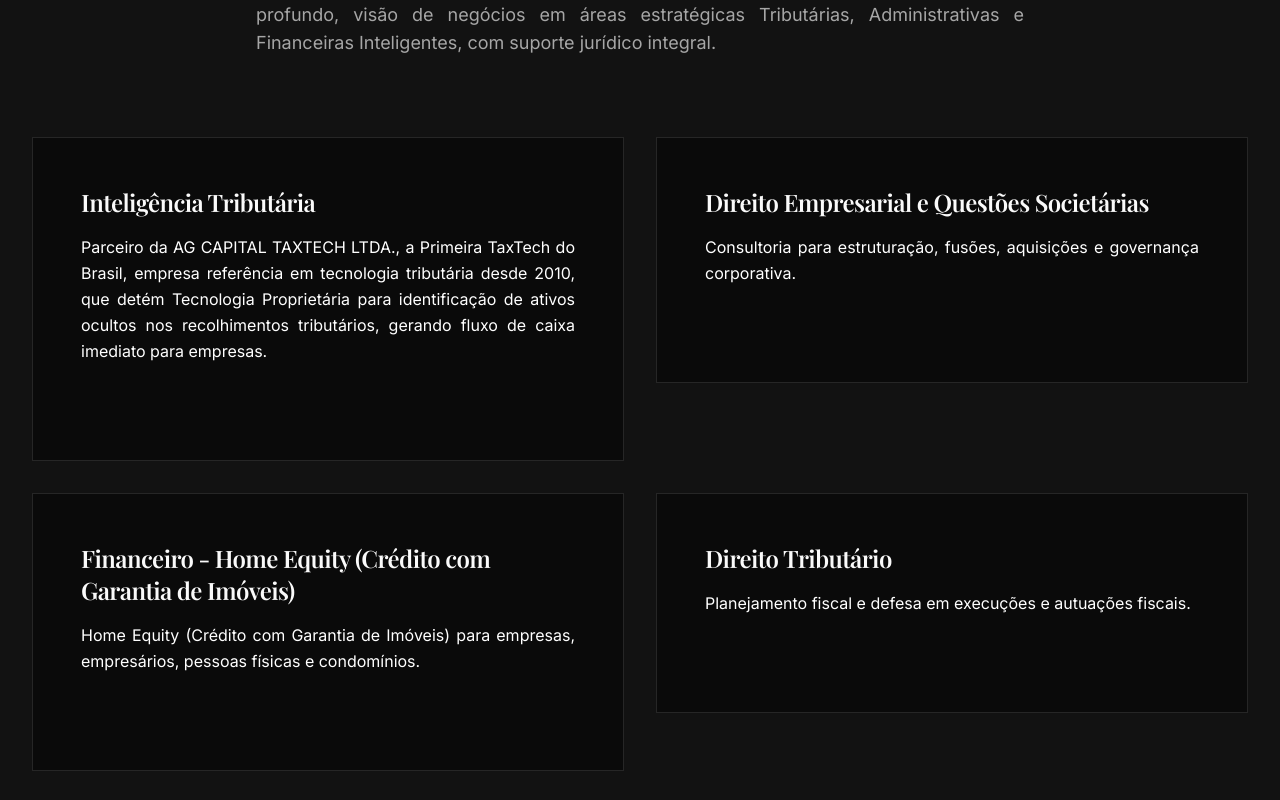
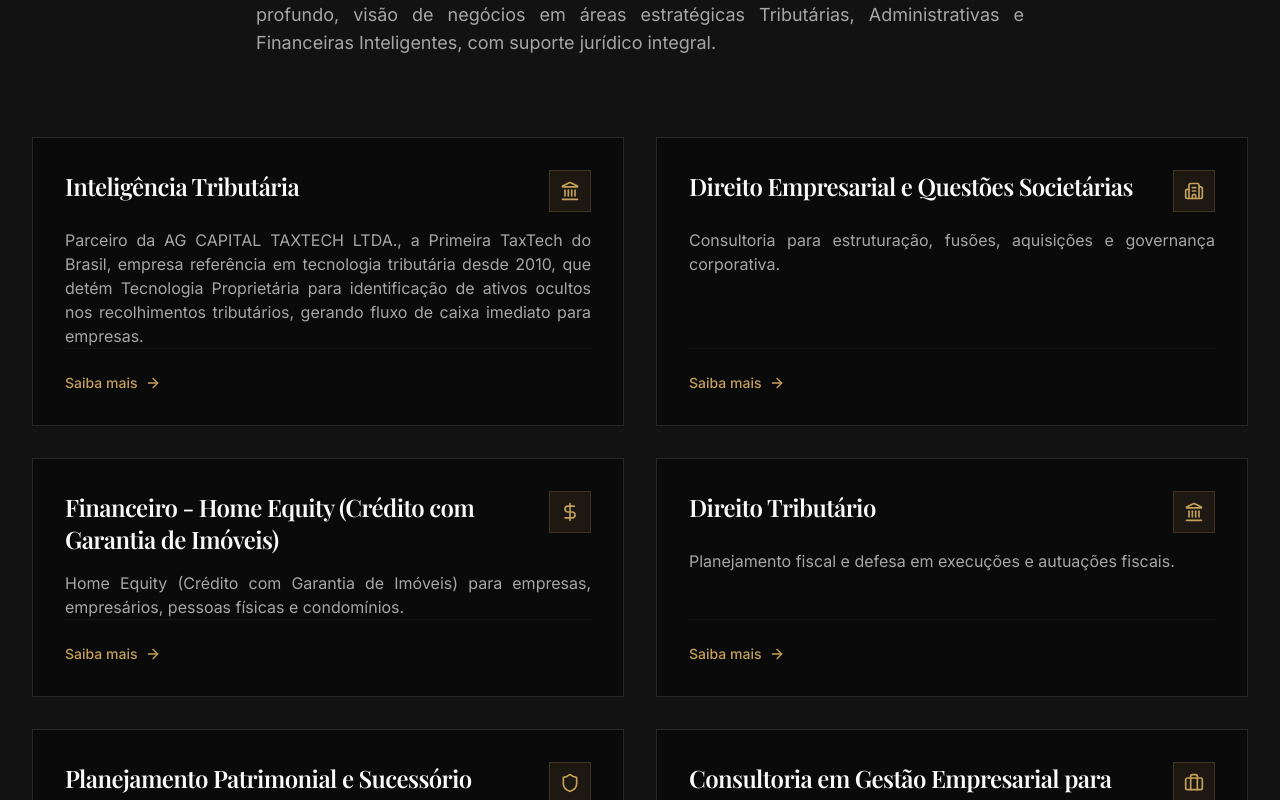
Before and after one commit to claudiofileto-lgtm/grupo-fileto-cdh77id9i, a React (Vite) app: page / in a window 1280 px wide. Shown: the part 2280-3080 px from the top of the page. Built offline with nearby package versions, Linux system fonts and the light colour scheme; a web font is replaced by a local one.

Commit message:
Alinhar altura e distribuicao proporcional dos cards de Areas de Atuacao

```diff
--- a/src/components/sections/PracticeAreas.tsx
+++ b/src/components/sections/PracticeAreas.tsx
@@ -33,30 +33,37 @@ export function PracticeAreas() {
           </p>
         </FadeIn>
 
-        <div className="grid grid-cols-1 md:grid-cols-2 gap-8">
+        <div className="grid grid-cols-1 md:grid-cols-2 gap-6 lg:gap-8 items-stretch">
           {practiceAreas.map((area, index) => {
             const Icon = iconMap[area.icon] || Scale
             return (
-              <FadeIn key={area.id} delay={index * 150}>
+              <FadeIn key={area.id} delay={index * 150} className="h-full flex">
                 <Link
                   to={`/areas/${area.slug}`}
-                  className="group block p-8 md:p-12 border border-border bg-background hover:border-primary/50 hover:bg-card transition-all duration-500 relative overflow-hidden"
+                  className="group flex flex-col justify-between w-full h-full p-6 md:p-8 border border-border bg-background hover:border-primary/50 hover:bg-card transition-all duration-500 relative overflow-hidden"
                 >
                   <div className="absolute top-0 left-0 w-1 h-0 bg-primary transition-all duration-500 group-hover:h-full"></div>
 
-                  <div className="flex flex-col md:flex-row gap-6 md:items-start">
-                    <div className="w-full">
-                      <h4 className="font-serif text-2xl font-semibold mb-4 text-foreground group-hover:text-primary transition-colors">
+                  <div className="flex flex-col gap-4">
+                    <div className="flex items-start justify-between gap-4">
+                      <h4 className="font-serif text-xl md:text-2xl font-semibold text-foreground group-hover:text-primary transition-colors leading-snug">
                         {area.title}
                       </h4>
-                      <p
-                        className="mb-6 leading-relaxed text-white [&_strong]:font-semibold text-justify"
-                        dangerouslySetInnerHTML={{ __html: area.description }}
-                      />
-                      <span className="inline-flex items-center text-sm font-medium text-primary opacity-0 -translate-x-4 group-hover:opacity-100 group-hover:translate-x-0 transition-all duration-300">
-                        Saiba mais <ArrowRight className="ml-2 w-4 h-4" />
-                      </span>
+                      <div className="p-2.5 rounded-sm bg-primary/10 text-primary border border-primary/20 shrink-0 group-hover:bg-primary group-hover:text-primary-foreground transition-all duration-300">
+                        <Icon className="w-5 h-5" />
+                      </div>
                     </div>
+                    <p
+                      className="text-sm md:text-base leading-relaxed text-muted-foreground group-hover:text-foreground/90 transition-colors [&_strong]:font-semibold [&_strong]:text-foreground text-justify"
+                      dangerouslySetInnerHTML={{ __html: area.description }}
+                    />
+                  </div>
+
+                  <div className="pt-6 mt-auto flex items-center justify-between border-t border-border/40">
+                    <span className="inline-flex items-center text-sm font-medium text-primary group-hover:translate-x-1 transition-all duration-300">
+                      Saiba mais{' '}
+                      <ArrowRight className="ml-2 w-4 h-4 transition-transform duration-300 group-hover:translate-x-1" />
+                    </span>
                   </div>
                 </Link>
               </FadeIn>
```
Also changed, not shown: .skip.config.json.
